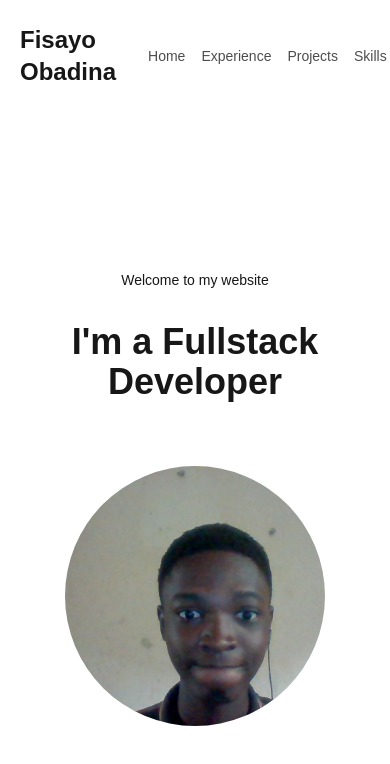
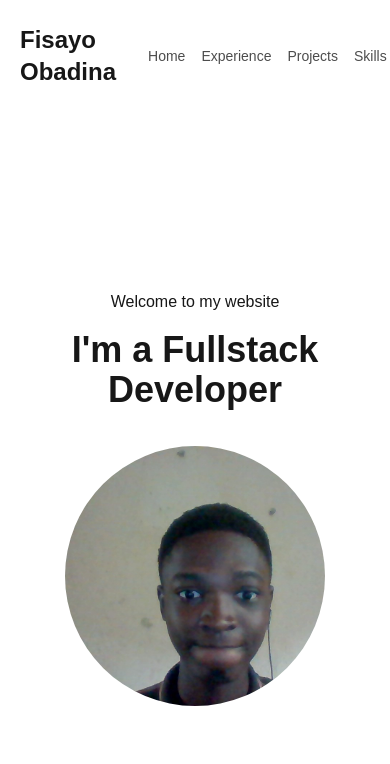
Before and after one commit to fisayo-dev/my-portfolio, a Next.js app: page / in a window 390 px wide. Shown: the top 764 px of the page. Built offline with nearby package versions, Linux system fonts and the light colour scheme; a web font is replaced by a local one.

Commit message:
style: make landing page more repsonsive

```diff
--- a/components/Landing.tsx
+++ b/components/Landing.tsx
@@ -4,11 +4,11 @@ const Landing = () => {
   return (
     <div className='app-container'>
         <div className="grid place-content-center text-center h-[80vh]">
-            <div className='grid gap-8'>
-                <span className='text-sm lg:text-xl'>Welcome to my website</span>
+            <div className='grid gap-4 md:gap-8'>
+                <span className='lg:text-xl'>Welcome to my website</span>
                 <h2 className="text-4xl lg:text-6xl font-bold">I'm a Fullstack Developer</h2>
                 {/* Profile Image down here */}
-                <div className='cursor-pointer mt-8 mx-auto h-[260px] w-[260px] md:h-[340px] md:w-[340px] rounded-full' style={{backgroundImage:  `url("pictures/Fisayo.jpg")`, backgroundPosition: `center`, backgroundSize:`cover`}}/>
+                <div className='cursor-pointer mt-5 md:mt-8 mx-auto h-[260px] w-[260px] md:h-[340px] md:w-[340px] rounded-full' style={{backgroundImage:  `url("pictures/Fisayo.jpg")`, backgroundPosition: `center`, backgroundSize:`cover`}}/>
             </div>
         </div>
     </div>
```
